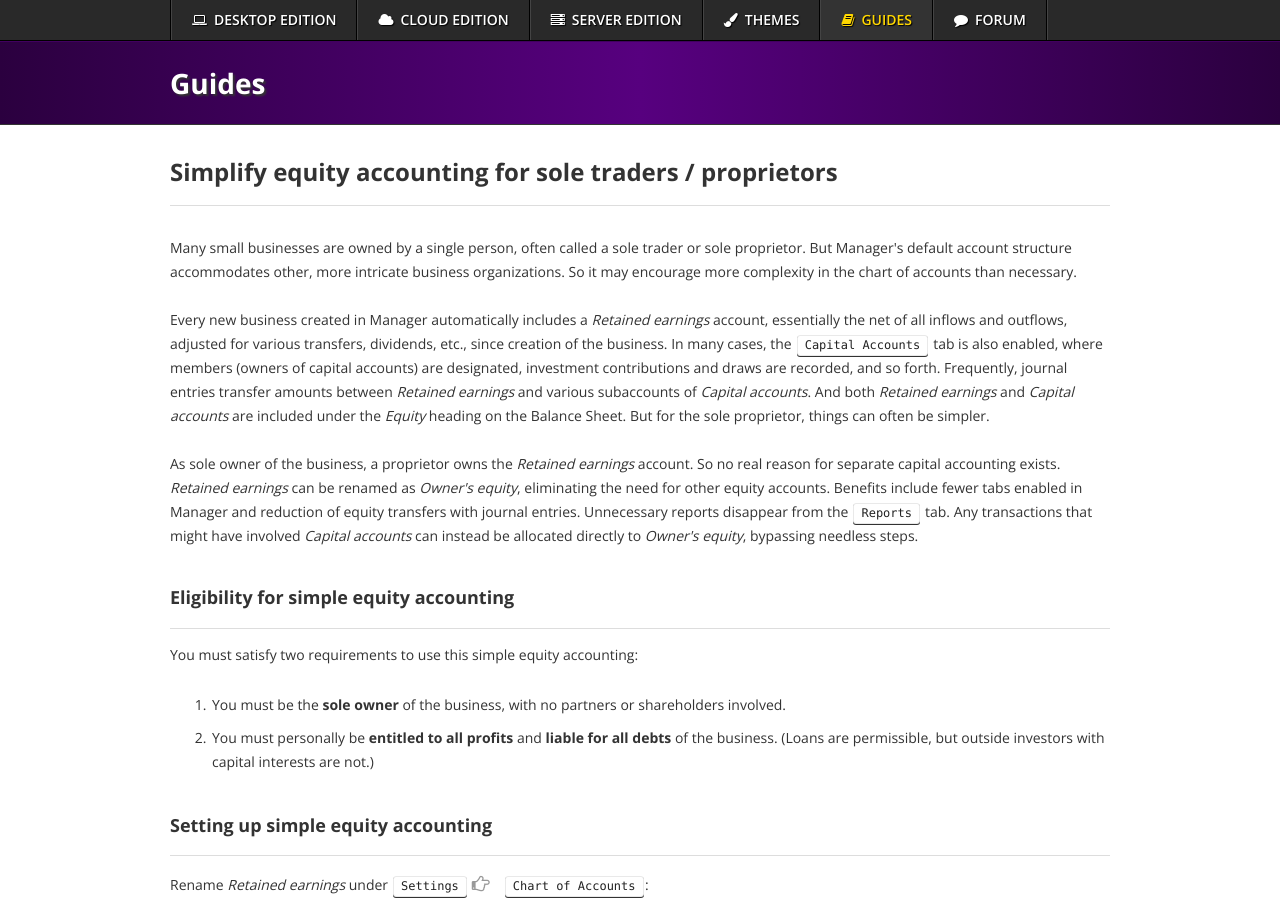
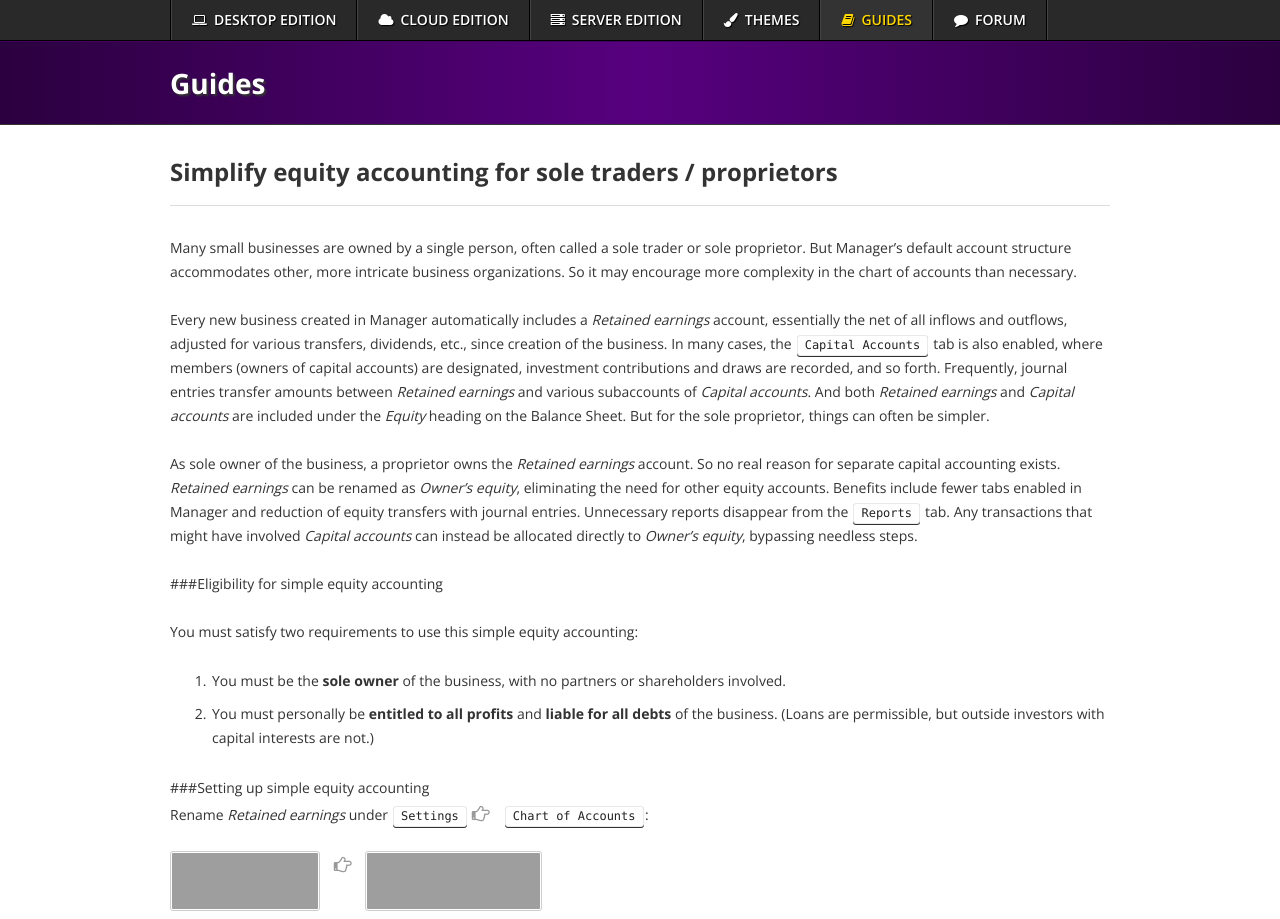
Before and after one commit to 3etechinns/www.manager.io, a Jekyll site: the page built from _guides/6971.html, in a window 1280 px wide and 1400 px high, cut to the strip 0-919 px from the top of the window. Built offline with Jekyll 4.4.1, drawn with Linux system fonts in a browser that asks for light colours; nearby versions of some CDN libraries; comment, search, counter and statistics services are not loaded; some of the changed text lies outside the part shown; grey boxes are pictures that could not be loaded.

Commit message:
Updating existing guide

```diff
--- a/_guides/6971.html
+++ b/_guides/6971.html
@@ -4,52 +4,45 @@ title: Simplify equity accounting for sole traders / proprietors
 tags: chart-of-accounts owner's-equity retained-earnings capital-accounts
 ---
 {% raw %}
-<p>Many small businesses are owned by a single person, often called a sole trader or sole proprietor. But Manager's default account structure accommodates other, more intricate business organizations. So it may encourage more complexity in the chart of accounts than necessary.</p>
-
+<p>Many small businesses are owned by a single person, often called a sole trader or sole proprietor. But Manager’s default account structure accommodates other, more intricate business organizations. So it may encourage more complexity in the chart of accounts than necessary.</p>
 <p>Every new business created in Manager automatically includes a <em>Retained earnings</em> account, essentially the net of all inflows and outflows, adjusted for various transfers, dividends, etc., since creation of the business. In many cases, the <kbd>Capital Accounts</kbd> tab is also enabled, where members (owners of capital accounts) are designated, investment contributions and draws are recorded, and so forth. Frequently, journal entries transfer amounts between <em>Retained earnings</em> and various subaccounts of <em>Capital accounts</em>. And both <em>Retained earnings</em> and <em>Capital accounts</em> are included under the <em>Equity</em> heading on the Balance Sheet. But for the sole proprietor, things can often be simpler.</p>
-
-<p>As sole owner of the business, a proprietor owns the <em>Retained earnings</em> account. So no real reason for separate capital accounting exists. <em>Retained earnings</em> can be renamed as <em>Owner's equity</em>, eliminating the need for other equity accounts. Benefits include fewer tabs enabled in Manager and reduction of equity transfers with journal entries. Unnecessary reports disappear from the <kbd>Reports</kbd> tab. Any transactions that might have involved <em>Capital accounts</em> can instead be allocated directly to <em>Owner's equity</em>, bypassing needless steps.</p>
-
-<h3>Eligibility for simple equity accounting</h3>
-
+<p>As sole owner of the business, a proprietor owns the <em>Retained earnings</em> account. So no real reason for separate capital accounting exists. <em>Retained earnings</em> can be renamed as <em>Owner’s equity</em>, eliminating the need for other equity accounts. Benefits include fewer tabs enabled in Manager and reduction of equity transfers with journal entries. Unnecessary reports disappear from the <kbd>Reports</kbd> tab. Any transactions that might have involved <em>Capital accounts</em> can instead be allocated directly to <em>Owner’s equity</em>, bypassing needless steps.</p>
+<p>##<span class="hashtag">#Eligibility</span> for simple equity accounting</p>
 <p>You must satisfy two requirements to use this simple equity accounting:</p>
-
 <ol>
-<li><p>You must be the <strong>sole owner</strong> of the business, with no partners or shareholders involved.</p></li>
-<li><p>You must personally be <strong>entitled to all profits</strong> and <strong>liable for all debts</strong> of the business. (Loans are permissible, but outside investors with capital interests are not.)</p></li>
+<li>
+<p>You must be the <strong>sole owner</strong> of the business, with no partners or shareholders involved.</p>
+</li>
+<li>
+<p>You must personally be <strong>entitled to all profits</strong> and <strong>liable for all debts</strong> of the business. (Loans are permissible, but outside investors with capital interests are not.)</p>
+</li>
 </ol>
-
-<h3>Setting up simple equity accounting</h3>
-
-<p>Rename <em>Retained earnings</em> under <kbd>Settings</kbd> <i class="fa fa-hand-o-right" style="margin-right: 10px; color: #999; font-size: 18px; padding-top: 5px"></i> <kbd>Chart of Accounts</kbd>:</p>
-
+<p>##<span class="hashtag">#Setting</span> up simple equity accounting<br>
+Rename <em>Retained earnings</em> under <kbd>Settings</kbd> <i class="fa fa-hand-o-right" style="margin-right: 10px; color: #999; font-size: 18px; padding-top: 5px"></i> <kbd>Chart of Accounts</kbd>:</p>
 <p><img src="https://cdn-business2.discourse.org/uploads/manager1/original/2X/4/4f770ae4bfa0c438ec29866bdf7d8283c50c3b65.png" width="150" height="60"> <strong><i class="fa fa-hand-o-right" style="margin-right: 10px; color: #999; font-size: 18px; padding-top: 5px"></i></strong> <img src="https://cdn-business2.discourse.org/uploads/manager1/original/2X/2/222700dfb6f37ffd111a59b3c7747e3557b18b96.png" width="177" height="60"></p>
-
 <p>Click <kbd>Edit</kbd> to the left of the <em>Retained earnings</em> account name:</p>
-
 <p><img src="https://cdn-business2.discourse.org/uploads/manager1/original/2X/f/fc36e6de28c24aac638238decfd4dfede8171a98.png" width="255" height="92"></p>
-
-<p>Rename the account as <em>Owner's equity</em>. Add an account code if desired. Click <kbd>Update</kbd> when finished.</p>
-
+<p>Rename the account as <em>Owner’s equity</em>. Add an account code if desired. Click <kbd>Update</kbd> when finished.</p>
 <p><img src="https://cdn-business2.discourse.org/uploads/manager1/original/2X/c/c69f55d6e13ff7b7d597262a3b7e45baf428bd91.png" width="568" height="345"></p>
-
 <p>Your chart of accounts will now show the new name, with the original, default name below in gray, revealing the automatic origin of the account.</p>
-
 <p><img src="https://cdn-business2.discourse.org/uploads/manager1/original/2X/7/7ff26ec0488d53265a6c531f4f090c9be44cdc55.png" width="255" height="101"></p>
-
 <p>Your Balance Sheet will show a very straightforward equity account structure:</p>
-
 <p><img src="https://cdn-business2.discourse.org/uploads/manager1/original/2X/a/a779ca42403c19093c6e30fd997fb1659c47c7d5.png" width="516" height="141"></p>
-
-<p>In essence, <em>Owner's equity</em> shows how much value you have invested in your business at a given moment, taking into account all forms of assets and liabilities, including unbilled time and expenses, cash and equivalents, fixed assets, loans, accounts payable and receivable, and so forth.</p>
-
+<p>In essence, <em>Owner’s equity</em> shows how much value you have invested in your business at a given moment, taking into account all forms of assets and liabilities, including unbilled time and expenses, cash and equivalents, fixed assets, loans, accounts payable and receivable, and so forth.</p>
 <table style="background-color: #F2F9FF; border-radius: 10px; margin-bottom: 20px"><tr><td style="font-size: 48px; opacity: 0.25; padding: 20px; padding-top: 15px; padding-right: 0px; vertical-align: top"><i class="fa fa-info-circle"></i></td><td style="padding: 20px">
-<p><strong>Note</strong><br>One characteristic of this simple equity structure is absence of a drawing account revealing how much you have drawn from the business since the previous accounting period closed. (Drawing accounts are normally zeroed out at the end of each period, requiring more transactions.) A drawing account is unnecessary because the information is more readily available in Manager in the <strong>Statement of Changes in Equity</strong> report. Follow three simple steps:</p>
+<p><strong>Note</strong><br>
+One characteristic of this simple equity structure is absence of a drawing account revealing how much you have drawn from the business since the previous accounting period closed. (Drawing accounts are normally zeroed out at the end of each period, requiring more transactions.) A drawing account is unnecessary because the information is more readily available in Manager in the <strong>Statement of Changes in Equity</strong> report. Follow three simple steps:</p>
+</td></tr></table>
+<table style="background-color: #F2F9FF; border-radius: 10px; margin-bottom: 20px"><tr><td style="font-size: 48px; opacity: 0.25; padding: 20px; padding-top: 15px; padding-right: 0px; vertical-align: top"><i class="fa fa-info-circle"></i></td><td style="padding: 20px">
 <ol>
 <li>Post all draws to <em>Retained earnings</em>.</li>
+</ol>
+</td></tr></table>
+<ol start="2">
 <li>Enter the description <em>Draw</em> for withdrawal line items.</li>
 <li>Create a Statement of Changes in Equity report in the <kbd>Reports</kbd> tab covering the full account period.</li>
 </ol>
+<table style="background-color: #F2F9FF; border-radius: 10px; margin-bottom: 20px"><tr><td style="font-size: 48px; opacity: 0.25; padding: 20px; padding-top: 15px; padding-right: 0px; vertical-align: top"><i class="fa fa-info-circle"></i></td><td style="padding: 20px">
 <p>The sum of your draws to date during the accounting period will appear as a single total in the report. Current information will always be just a few clicks away.</p>
 </td></tr></table>
 {% endraw %}
```
